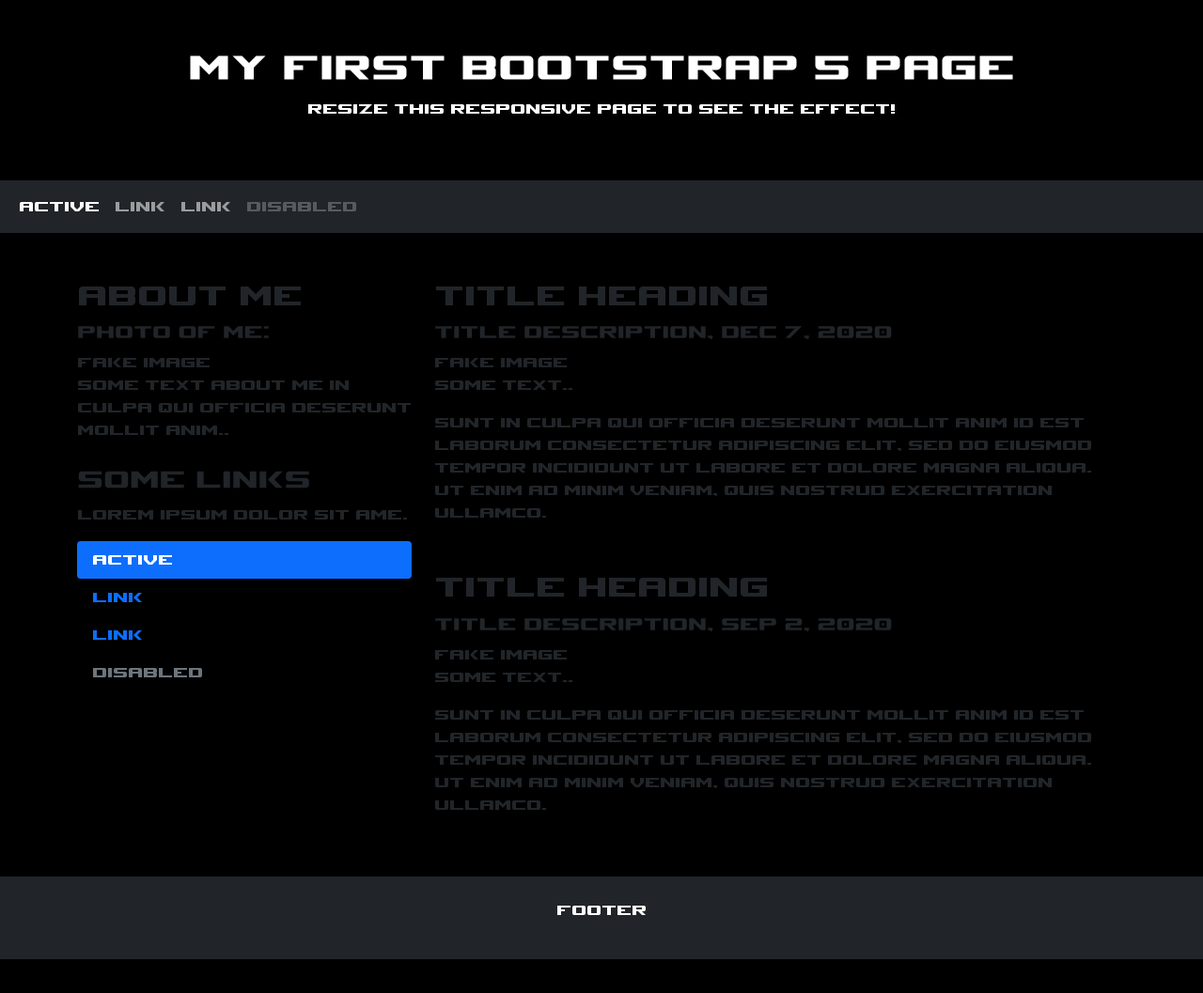
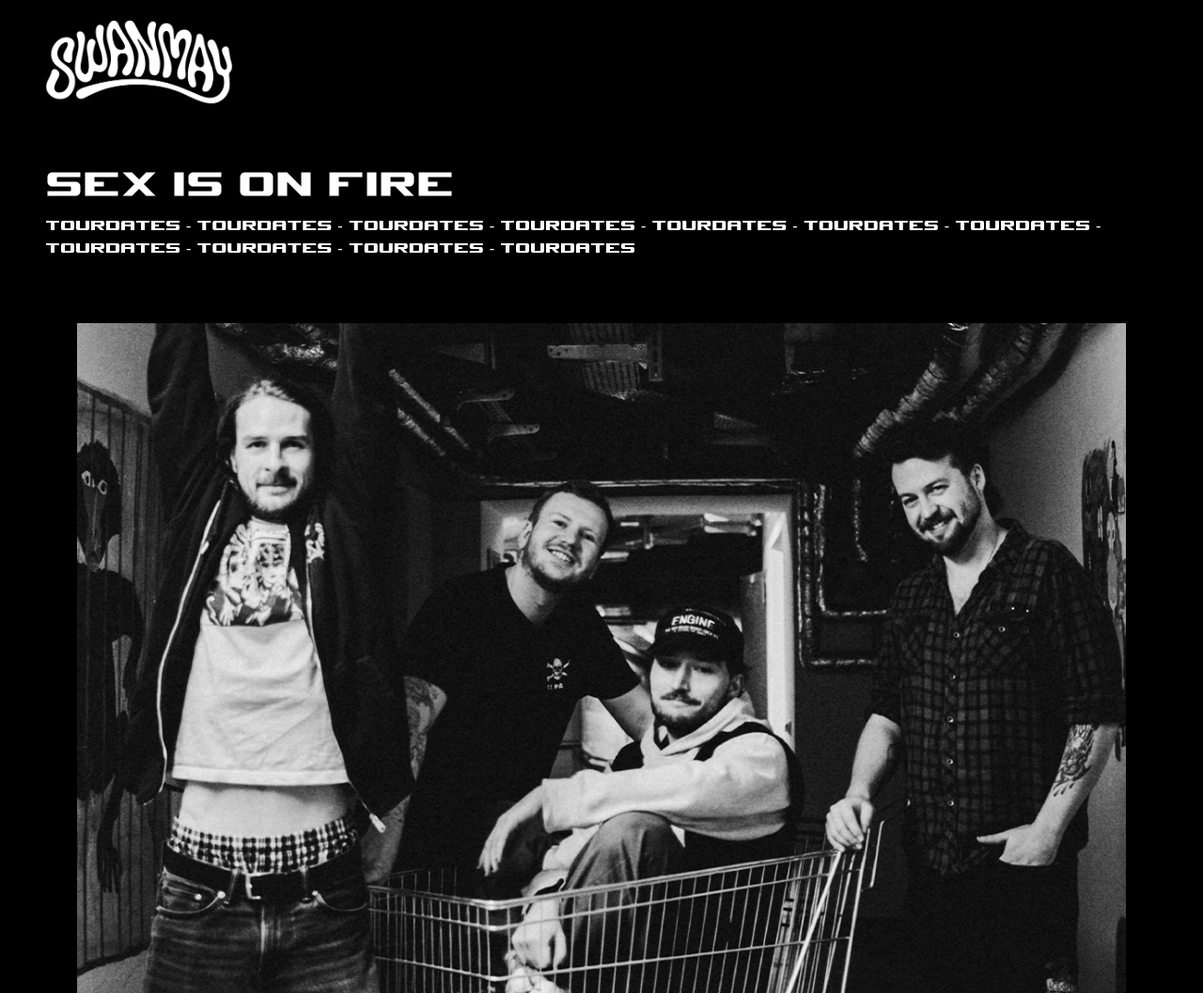
Before and after one commit to swanmaywebsite/website, a plain HTML site: page index.html in a window 1280 px wide. Shown: the top 1057 px of the page at 94% size. Before the commit the page ends 1021 px from the top, so only its background shows below. Drawn offline with Linux system fonts and the light colour scheme.

Commit message:
add basic structure

```diff
--- a/index.html
+++ b/index.html
@@ -19,73 +19,25 @@
 
 <body class="body-bg-color-black body-font-bm">
 
-    <div class="p-5 text-white text-center">
-        <h1>My First Bootstrap 5 Page</h1>
-        <p>Resize this responsive page to see the effect!</p>
+
+    <!-- Image and text -->
+    <nav class="navbar">
+        <a class="navbar-brand" href="#">
+            <img class="d-inline-block align-top img-fluid ms-5 mt-2" src="/assets/SWANMAY_Logo_2024_W.png" alt="logo"
+                style="max-width: 10em;">
+        </a>
+    </nav>
+
+    <div class="p-5 text-white">
+        <h1>Sex is on Fire</h1>
+        <p>tourdates - tourdates - tourdates - tourdates - tourdates - tourdates - tourdates - tourdates - tourdates -
+            tourdates - tourdates </p>
     </div>
 
-    <nav class="navbar navbar-expand-sm bg-dark navbar-dark">
-        <div class="container-fluid">
-            <ul class="navbar-nav">
-                <li class="nav-item">
-                    <a class="nav-link active" href="#">Active</a>
-                </li>
-                <li class="nav-item">
-                    <a class="nav-link" href="#">Link</a>
-                </li>
-                <li class="nav-item">
-                    <a class="nav-link" href="#">Link</a>
-                </li>
-                <li class="nav-item">
-                    <a class="nav-link disabled" href="#">Disabled</a>
-                </li>
-            </ul>
-        </div>
-    </nav>
 
-    <div class="container mt-5">
-        <div class="row">
-            <div class="col-sm-4">
-                <h2>About Me</h2>
-                <h5>Photo of me:</h5>
-                <div class="fakeimg">Fake Image</div>
-                <p>Some text about me in culpa qui officia deserunt mollit anim..</p>
-                <h3 class="mt-4">Some Links</h3>
-                <p>Lorem ipsum dolor sit ame.</p>
-                <ul class="nav nav-pills flex-column">
-                    <li class="nav-item">
-                        <a class="nav-link active" href="#">Active</a>
-                    </li>
-                    <li class="nav-item">
-                        <a class="nav-link" href="#">Link</a>
-                    </li>
-                    <li class="nav-item">
-                        <a class="nav-link" href="#">Link</a>
-                    </li>
-                    <li class="nav-item">
-                        <a class="nav-link disabled" href="#">Disabled</a>
-                    </li>
-                </ul>
-                <hr class="d-sm-none">
-            </div>
-            <div class="col-sm-8">
-                <h2>TITLE HEADING</h2>
-                <h5>Title description, Dec 7, 2020</h5>
-                <div class="fakeimg">Fake Image</div>
-                <p>Some text..</p>
-                <p>Sunt in culpa qui officia deserunt mollit anim id est laborum consectetur adipiscing elit, sed do
-                    eiusmod tempor incididunt ut labore et dolore magna aliqua. Ut enim ad minim veniam, quis nostrud
-                    exercitation ullamco.</p>
 
-                <h2 class="mt-5">TITLE HEADING</h2>
-                <h5>Title description, Sep 2, 2020</h5>
-                <div class="fakeimg">Fake Image</div>
-                <p>Some text..</p>
-                <p>Sunt in culpa qui officia deserunt mollit anim id est laborum consectetur adipiscing elit, sed do
-                    eiusmod tempor incididunt ut labore et dolore magna aliqua. Ut enim ad minim veniam, quis nostrud
-                    exercitation ullamco.</p>
-            </div>
-        </div>
+    <div class="container mt-1">
+        <img class="d-inline-block align-top img-fluid" src="/assets/sm_1200x767_nologo.jpg" alt="foto">
     </div>
 
     <div class="mt-5 p-4 bg-dark text-white text-center">
```
Also changed, not shown: assets/SWANMAY_Logo_2024_W.png (added), assets/sm_1200x767_nologo.jpg (added), 1 other file.
